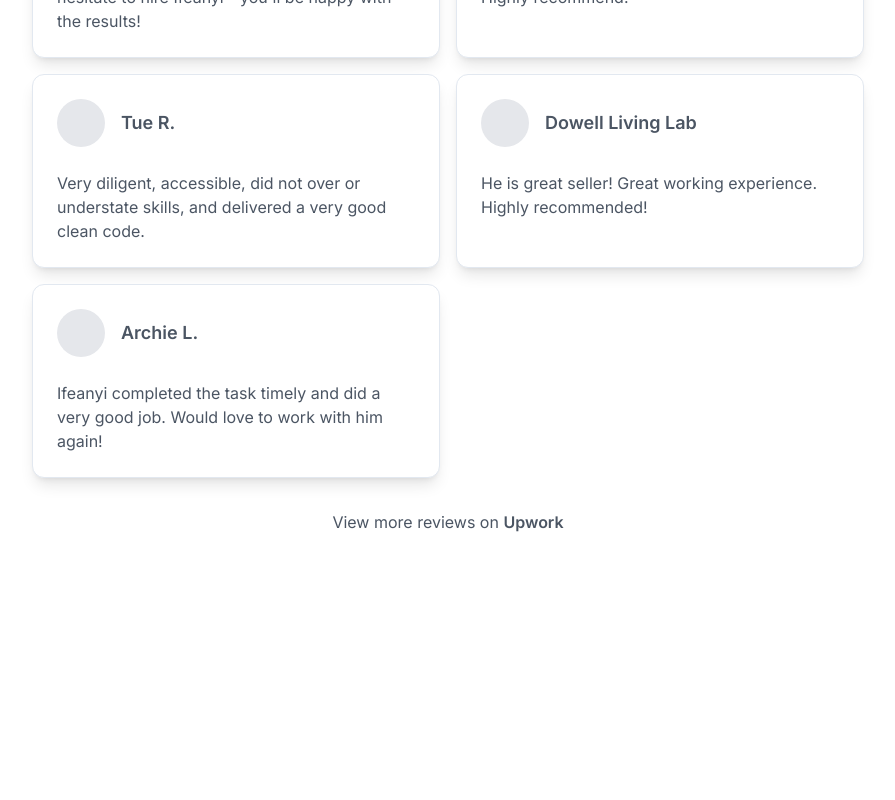
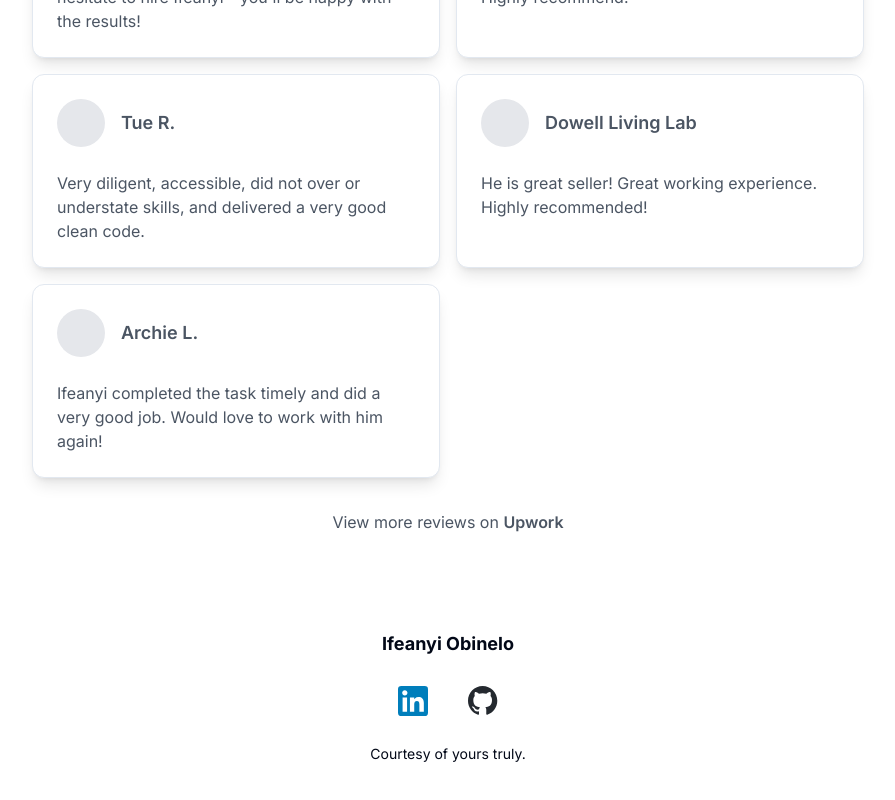
Before and after one commit to kz4killua/website, a Next.js app: page / in a window 1280 px wide. Shown: the part 5283-6083 px from the top of the page, without its empty margins (192-1087 px from the left). Before the commit the page ends 5913 px from the top, so only its background shows below. Built offline with nearby package versions, Linux system fonts and the light colour scheme.

Commit message:
Add footer component

```diff
--- a/src/app/page.tsx
+++ b/src/app/page.tsx
@@ -7,6 +7,7 @@ import Experience from "@/components/experience"
 import Skills from "@/components/skills"
 import Projects from "@/components/projects"
 import Reviews from "@/components/reviews"
+import Footer from "@/components/footer"
 
 
 export default function Home() {
@@ -21,6 +22,7 @@ export default function Home() {
           <Projects />
           <Skills />
           <Reviews />
+          <Footer />
         </div>
       </main>
     </div>
--- /dev/null
+++ b/src/components/footer.tsx
@@ -0,0 +1,30 @@
+import clsx from "clsx";
+import Image from "next/image";
+import Link from "next/link";
+import Container from "@/components/container";
+import { SectionHeading, SectionSubheading } from "./typography";
+import { GithubIcon, LinkedInIcon } from "./icons";
+
+
+export default function Footer() {
+  return (
+    <Container>
+      <footer className="text-center space-y-7">
+        <h1 className="font-bold text-lg">
+          Ifeanyi Obinelo
+        </h1>
+        <div className="flex text-gray-600 items-center justify-center gap-x-10">
+          <Link href={"https://www.linkedin.com/in/ifeanyiobinelo"} target="_blank">
+            <LinkedInIcon height={30} />
+          </Link>
+          <Link href={"https://github.com/kz4killua"} target="_blank">
+            <GithubIcon height={30} />
+          </Link>
+        </div>
+        <p className="text-sm">
+          Courtesy of yours truly.
+        </p>
+      </footer>
+    </Container>
+  )
+}
```
